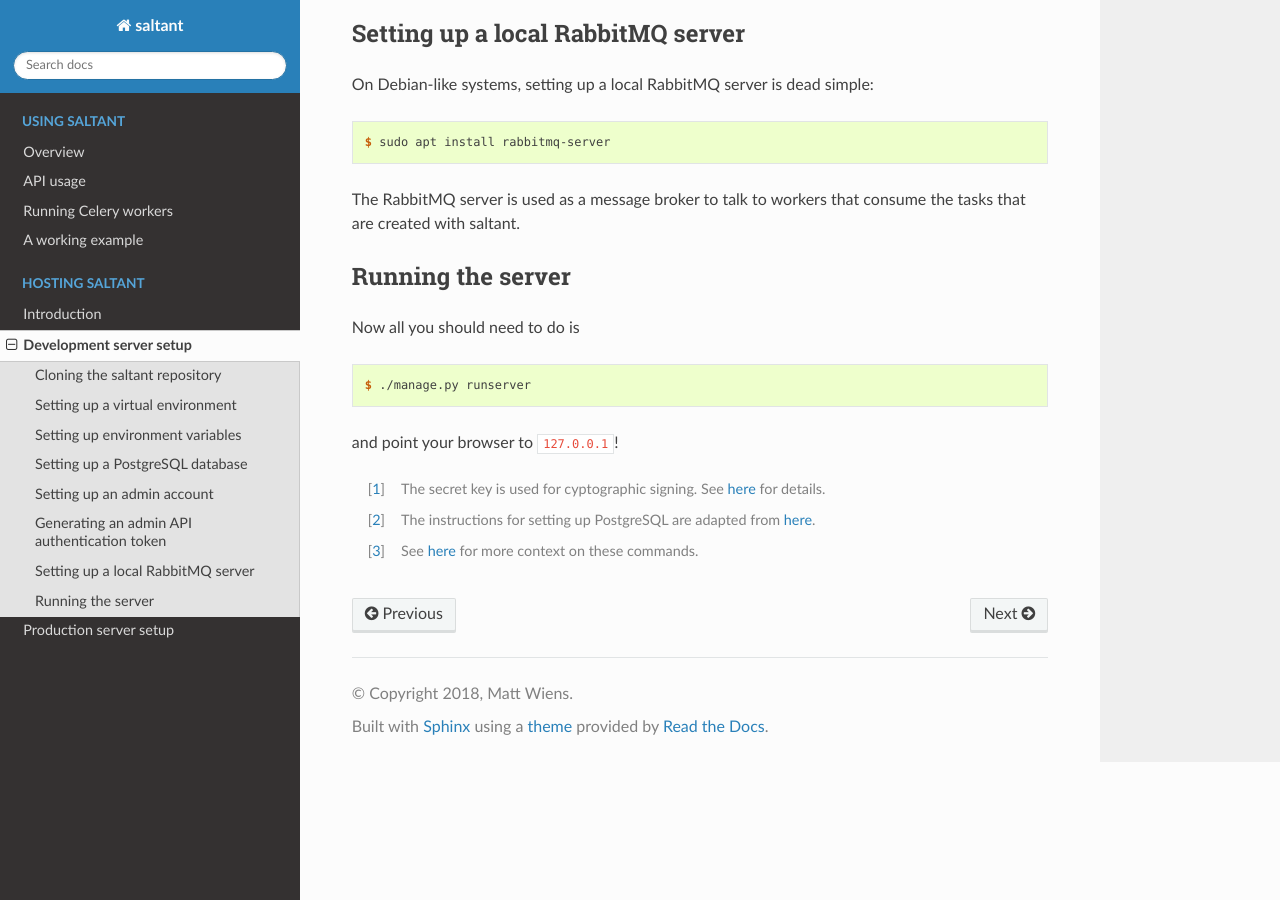
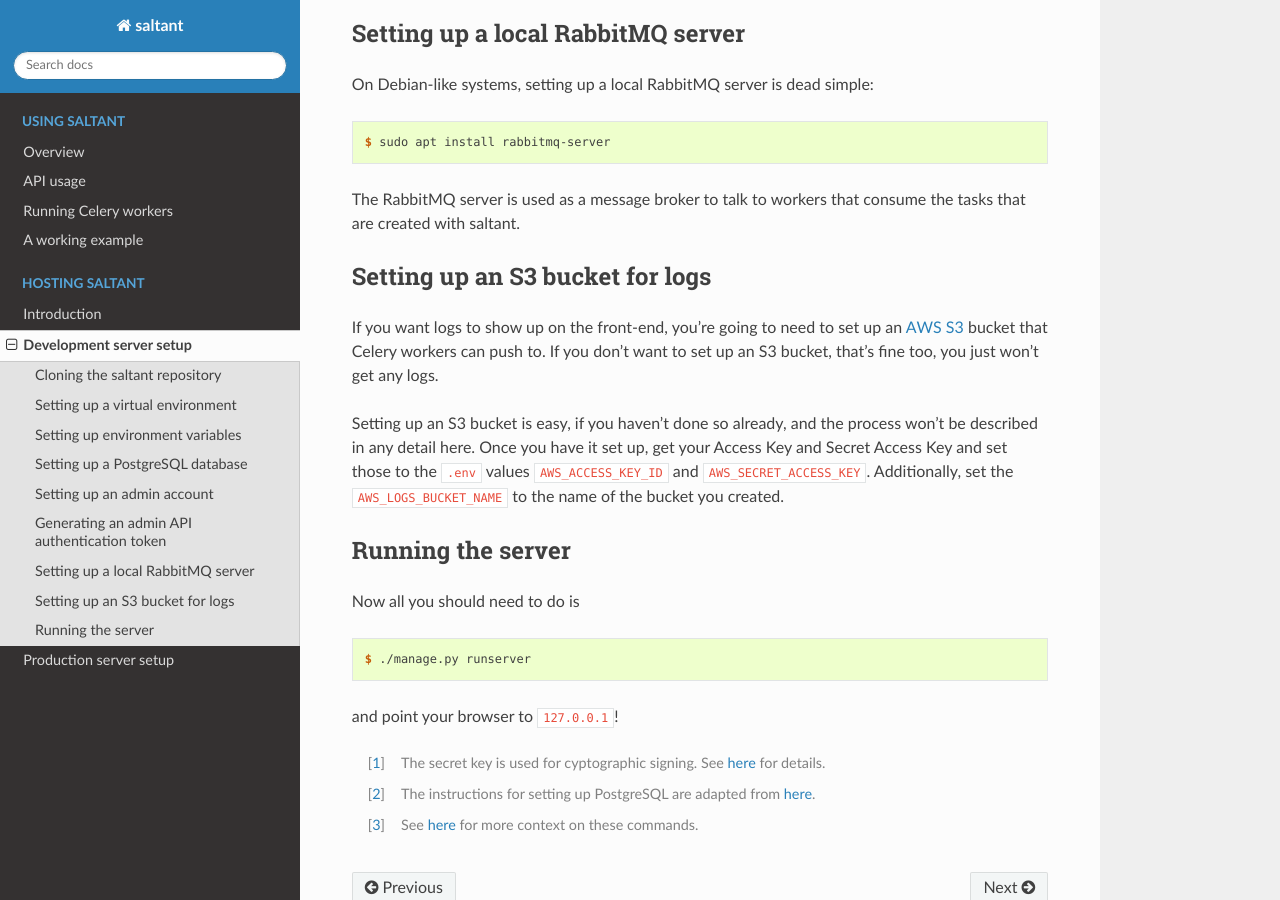
Before and after one commit to saltant-org/saltant, a Sphinx documentation site: the page built from docs/source/hosting/development.rst, in a window 1280 px wide and 900 px high, scrolled down 3568 px. Built offline with Sphinx 7.4.7 and the Read the Docs theme 2.0.0, drawn with Linux system fonts in a browser that asks for light colours.

Commit message:
Add S3 instructions for dev server docs

```diff
--- a/docs/source/hosting/development.rst
+++ b/docs/source/hosting/development.rst
@@ -176,6 +176,21 @@ simple::
 The RabbitMQ server is used as a message broker to talk to workers that
 consume the tasks that are created with saltant.
 
+Setting up an S3 bucket for logs
+--------------------------------
+
+If you want logs to show up on the front-end, you're going to need to
+set up an `AWS S3`_ bucket that Celery workers can push to. If you don't
+want to set up an S3 bucket, that's fine too, you just won't get any
+logs.
+
+Setting up an S3 bucket is easy, if you haven't done so already, and the
+process won't be described in any detail here. Once you have it set up,
+get your Access Key and Secret Access Key and set those to the ``.env``
+values ``AWS_ACCESS_KEY_ID`` and ``AWS_SECRET_ACCESS_KEY``.
+Additionally, set the ``AWS_LOGS_BUCKET_NAME`` to the name of the bucket
+you created.
+
 Running the server
 ------------------
 
@@ -196,3 +211,6 @@ and point your browser to ``127.0.0.1``!
 .. [#postgres_commands] See `here
     <https://docs.djangoproject.com/en/2.1/ref/databases/#optimizing-postgresql-s-configuration>`_
     for more context on these commands.
+
+.. Links
+.. _AWS S3: https://aws.amazon.com/s3/
```
